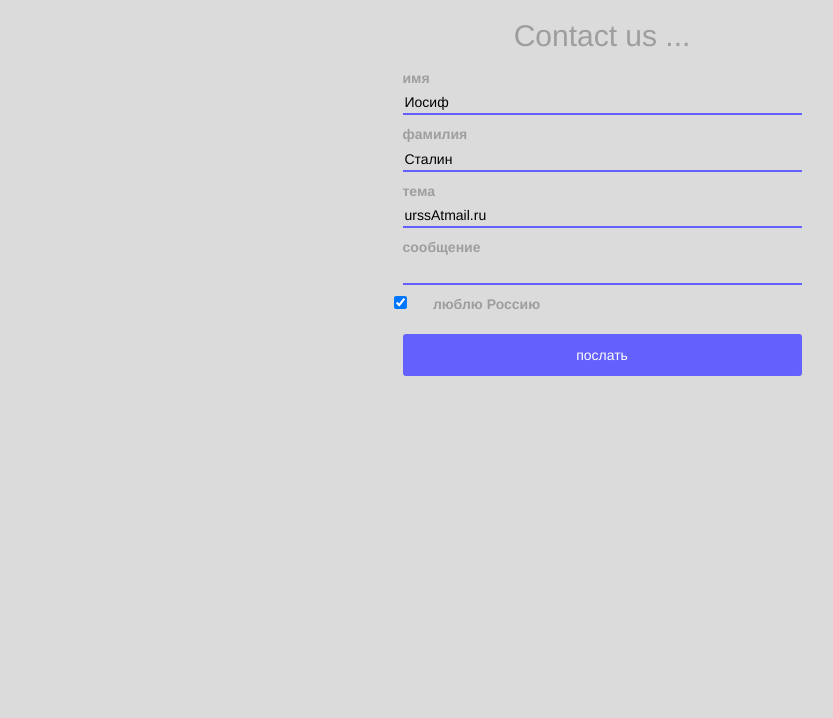
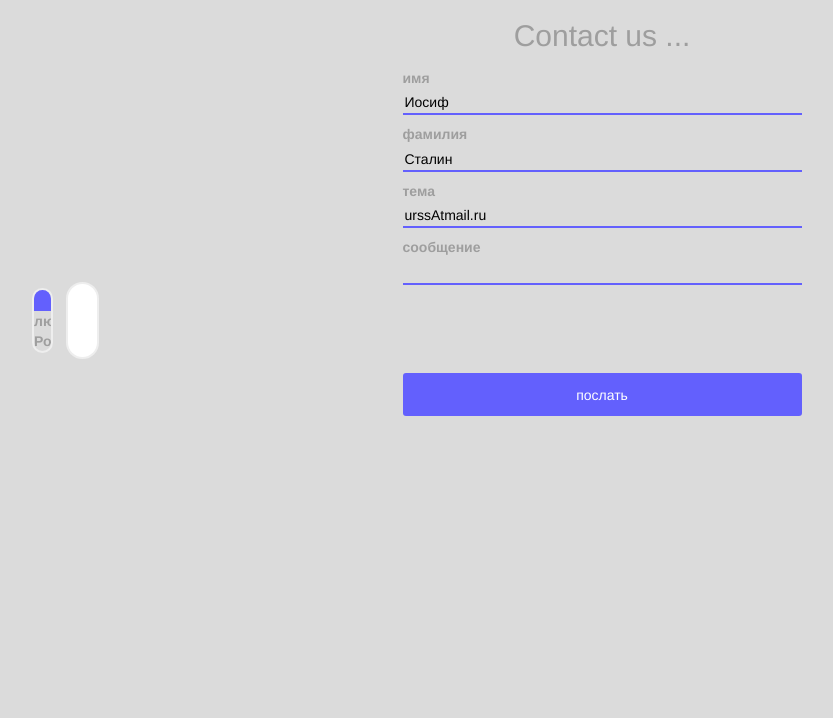
Before and after one commit to ycoupannec/OnePage, a PHP site: page / in a window 1280 px wide. Shown: the part 1521-2239 px from the top of the page, without its empty margins (38-871 px from the left). Run offline with PHP 8.4, Linux system fonts and the light colour scheme; some libraries are stand-ins or nearby versions.

Commit message:
ajout syle checkbox
ajout du style pour la checkbox ON OFF

```diff
--- a/css/style.css
+++ b/css/style.css
@@ -45,7 +45,7 @@
 	color: #9E9E9E;
 }
 
-
+/*-------------------------------------------------------------------------------------------------------*/
 ::-webkit-input-placeholder {
    color: black;
 }
@@ -61,3 +61,52 @@
 :-ms-input-placeholder {
    color: black;
 }
+
+/*-------------------------------------------------------------------------------------------------------*/
+
+.onoffswitch {
+    position: relative; width: 61px;
+    -webkit-user-select:none; -moz-user-select:none; -ms-user-select: none;
+}
+.onoffswitch-checkbox {
+    display: none;
+}
+.onoffswitch-label {
+    display: block; overflow: hidden; cursor: pointer;
+    border: 2px solid #EEEEEE; border-radius: 25px;
+}
+.onoffswitch-inner {
+    display: block; width: 200%; margin-left: -100%;
+    transition: margin 0.3s ease-in 0s;
+}
+.onoffswitch-inner:before, .onoffswitch-inner:after {
+    display: block; float: left; width: 50%; height: 21px; padding: 0; line-height: 21px;
+    font-size: 0px; color: white; font-family: Trebuchet, Arial, sans-serif; font-weight: bold;
+    box-sizing: border-box;
+}
+.onoffswitch-inner:before {
+    content: "ON";
+    padding-left: 10px;
+    background-color: #6360FD; color: #FFFFFF;
+}
+.onoffswitch-inner:after {
+    content: "OFF";
+    padding-right: 10px;
+    background-color: #EEEEEE; color: #999999;
+    text-align: right;
+}
+.onoffswitch-switch {
+    display: block; width: 33px; margin: -6px;
+    background: #FFFFFF;
+    position: absolute; top: 0; bottom: 0;
+    right: 36px;
+    border: 2px solid #EEEEEE; border-radius: 25px;
+    transition: all 0.3s ease-in 0s;
+}
+.onoffswitch-checkbox:checked + .onoffswitch-label .onoffswitch-inner {
+    margin-left: 0;
+}
+.onoffswitch-checkbox:checked + .onoffswitch-label .onoffswitch-switch {
+    right: 0px;
+}
+/*-------------------------------------------------------------------------------------------------------*/
```
